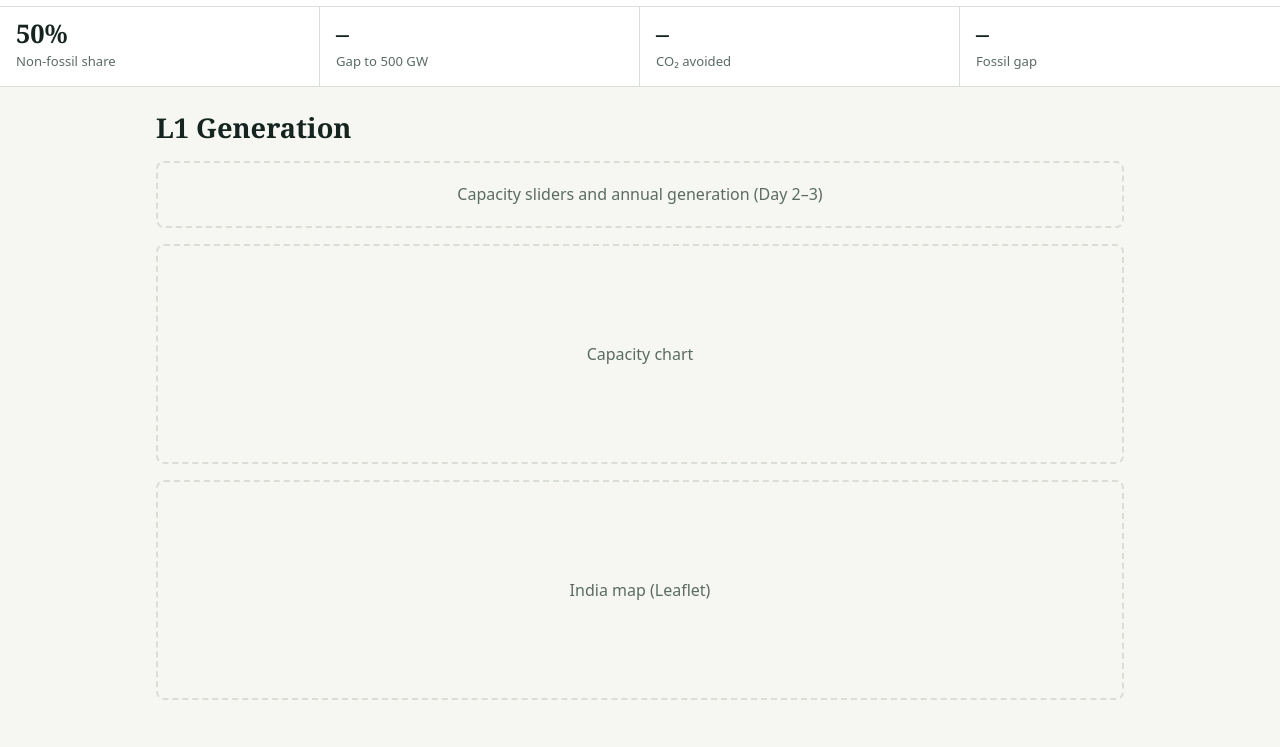
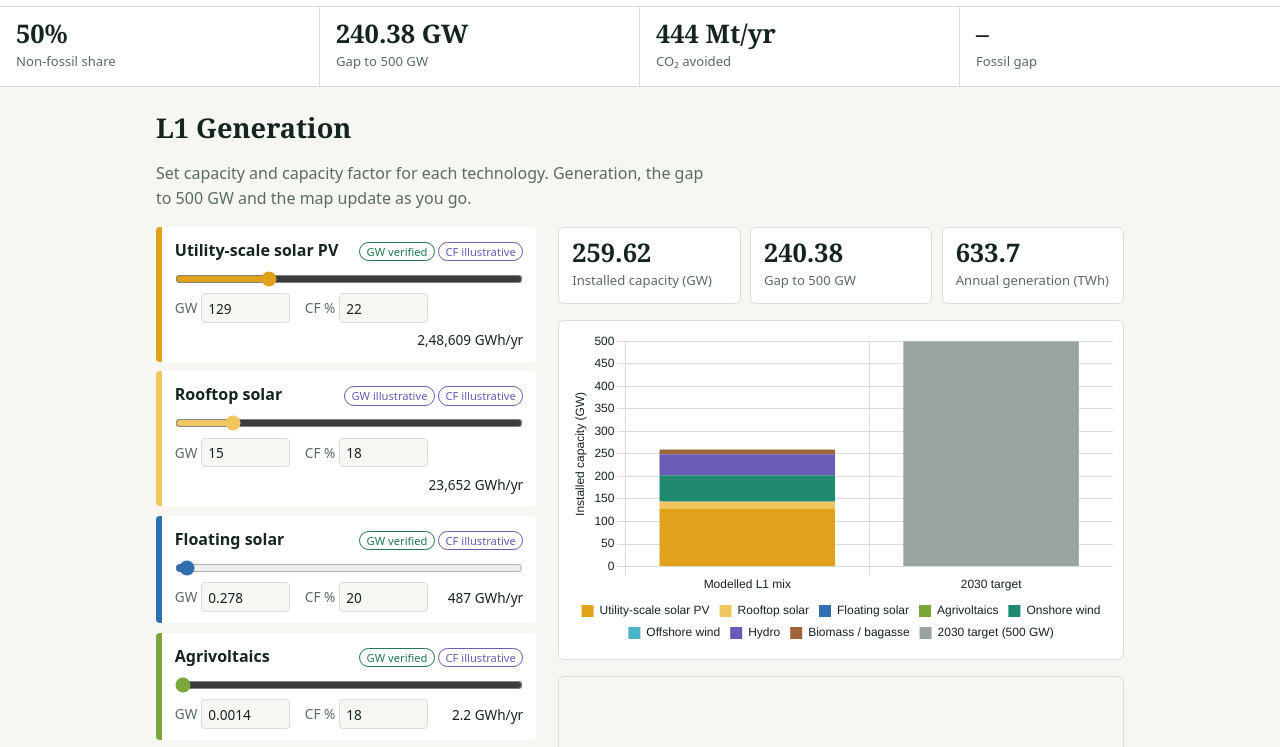
Before and after one commit to dksharma-aidev/cgets-india, a plain HTML site: page index.html in a window 1280 px wide. Both pictures are taken after a click on the link "L1 Generation". Shown: the part 47-794 px from the top of the page. Drawn offline with nearby package versions, Linux system fonts and the light colour scheme.

Commit message:
Making changes and creating l1 for the cgets-india webapp

```diff
--- a/app.js
+++ b/app.js
@@ -9,6 +9,7 @@ function show(id){
   document.getElementById("nav").classList.remove("open");
   document.getElementById("menuBtn").setAttribute("aria-expanded","false");
   window.scrollTo(0,0);
+  if(id === "l1" && window.L1) L1.onShow();
 }
 window.addEventListener("hashchange", () => show(location.hash.slice(1)));
 document.getElementById("menuBtn").addEventListener("click", e => {
@@ -59,6 +60,8 @@ async function init(){
     if(!r.ok) throw new Error(r.status);
     DATA = await r.json();
     renderKPIs(); renderFilters(); renderTable();
+    L1.init(DATA);
+    if(location.hash === "#l1") L1.onShow();
   }catch(e){
     const el = document.getElementById("dataError");
     el.hidden = false;
--- a/data.json
+++ b/data.json
@@ -2,7 +2,7 @@
  "meta": {
   "project": "CGETS India",
   "course": "CHE110 / VA05",
-  "updated": "2026-10-04",
+  "updated": "2026-10-05",
   "status_tags": {
    "verified": "Checked against a primary or official source",
    "unconfirmed": "Taken from the report; primary source not yet found",
@@ -333,6 +333,206 @@
    "year": "2030",
    "source": "MNRE",
    "status": "verified"
+  },
+  {
+   "id": "l1_rooftop_gw",
+   "label": "Rooftop solar capacity (L1 default)",
+   "value": 15,
+   "unit": "GW",
+   "year": "2025",
+   "source": "Modelling default, not from report",
+   "status": "illustrative"
+  },
+  {
+   "id": "l1_offshore_wind_gw",
+   "label": "Offshore wind capacity (L1 default)",
+   "value": 0,
+   "unit": "GW",
+   "year": "2025",
+   "source": "Modelling default, none installed",
+   "status": "illustrative"
+  },
+  {
+   "id": "l1_hydro_gw",
+   "label": "Hydro capacity (L1 default)",
+   "value": 47,
+   "unit": "GW",
+   "year": "2025",
+   "source": "Modelling default, not from report",
+   "status": "illustrative"
+  },
+  {
+   "id": "l1_cf_solar_utility",
+   "label": "Utility-scale solar PV capacity factor (default)",
+   "value": 22,
+   "unit": "%",
+   "year": "n/a",
+   "source": "Typical range for technology; replace with report value if available",
+   "status": "illustrative"
+  },
+  {
+   "id": "l1_cf_rooftop",
+   "label": "Rooftop solar capacity factor (default)",
+   "value": 18,
+   "unit": "%",
+   "year": "n/a",
+   "source": "Typical range for technology; replace with report value if available",
+   "status": "illustrative"
+  },
+  {
+   "id": "l1_cf_floating",
+   "label": "Floating solar capacity factor (default)",
+   "value": 20,
+   "unit": "%",
+   "year": "n/a",
+   "source": "Typical range for technology; replace with report value if available",
+   "status": "illustrative"
+  },
+  {
+   "id": "l1_cf_agri",
+   "label": "Agrivoltaics capacity factor (default)",
+   "value": 18,
+   "unit": "%",
+   "year": "n/a",
+   "source": "Typical range for technology; replace with report value if available",
+   "status": "illustrative"
+  },
+  {
+   "id": "l1_cf_onshore_wind",
+   "label": "Onshore wind capacity factor (default)",
+   "value": 28,
+   "unit": "%",
+   "year": "n/a",
+   "source": "Typical range for technology; replace with report value if available",
+   "status": "illustrative"
+  },
+  {
+   "id": "l1_cf_offshore_wind",
+   "label": "Offshore wind capacity factor (default)",
+   "value": 35,
+   "unit": "%",
+   "year": "n/a",
+   "source": "Typical range for technology; replace with report value if available",
+   "status": "illustrative"
+  },
+  {
+   "id": "l1_cf_hydro",
+   "label": "Hydro capacity factor (default)",
+   "value": 40,
+   "unit": "%",
+   "year": "n/a",
+   "source": "Typical range for technology; replace with report value if available",
+   "status": "illustrative"
+  },
+  {
+   "id": "l1_cf_biomass",
+   "label": "Biomass / bagasse capacity factor (default)",
+   "value": 60,
+   "unit": "%",
+   "year": "n/a",
+   "source": "Typical range for technology; replace with report value if available",
+   "status": "illustrative"
+  },
+  {
+   "id": "l1_grid_emission_factor",
+   "label": "Grid emission factor used for CO2 avoided",
+   "value": 0.7,
+   "unit": "tCO2/MWh",
+   "year": "n/a",
+   "source": "Rounded planning value; check CEA CO2 baseline database",
+   "status": "illustrative"
+  }
+ ],
+ "projects": [
+  {
+   "id": "p_bhadla",
+   "name": "Bhadla Solar Park",
+   "type": "solar",
+   "capacity_mw": 2245,
+   "lat": 27.5395,
+   "lon": 71.9155,
+   "source": "Report source",
+   "status": "verified"
+  },
+  {
+   "id": "p_pavagada",
+   "name": "Pavagada Solar Park",
+   "type": "solar",
+   "capacity_mw": 2050,
+   "lat": 14.1,
+   "lon": 77.2833,
+   "source": "Report source",
+   "status": "verified"
+  },
+  {
+   "id": "p_omkareshwar",
+   "name": "Omkareshwar Floating Solar",
+   "type": "floating",
+   "capacity_mw": 278,
+   "lat": 22.24,
+   "lon": 76.15,
+   "source": "PIB",
+   "status": "verified"
+  },
+  {
+   "id": "p_marathwada",
+   "name": "Marathwada Agrivoltaic Pilot",
+   "type": "agri",
+   "capacity_mw": 1.4,
+   "lat": 19.8762,
+   "lon": 75.3433,
+   "source": "Report source",
+   "status": "verified"
+  },
+  {
+   "id": "h2_odisha",
+   "name": "Green Hydrogen Cluster – Odisha",
+   "type": "h2",
+   "capacity_mw": null,
+   "lat": 20.2961,
+   "lon": 85.8245,
+   "source": "Report source; pin is approximate",
+   "status": "unconfirmed"
+  },
+  {
+   "id": "h2_gujarat",
+   "name": "Green Hydrogen Cluster – Gujarat",
+   "type": "h2",
+   "capacity_mw": null,
+   "lat": 22.2587,
+   "lon": 71.1924,
+   "source": "Report source; pin is approximate",
+   "status": "unconfirmed"
+  },
+  {
+   "id": "h2_karnataka",
+   "name": "Green Hydrogen Cluster – Karnataka",
+   "type": "h2",
+   "capacity_mw": null,
+   "lat": 15.3173,
+   "lon": 75.7139,
+   "source": "Report source; pin is approximate",
+   "status": "unconfirmed"
+  },
+  {
+   "id": "h2_maharashtra",
+   "name": "Green Hydrogen Cluster – Maharashtra",
+   "type": "h2",
+   "capacity_mw": null,
+   "lat": 19.7515,
+   "lon": 75.7139,
+   "source": "Report source; pin is approximate",
+   "status": "unconfirmed"
+  },
+  {
+   "id": "h2_panipat",
+   "name": "Green Hydrogen Cluster – Panipat",
+   "type": "h2",
+   "capacity_mw": null,
+   "lat": 29.3909,
+   "lon": 76.9635,
+   "source": "Report source; pin is approximate",
+   "status": "unconfirmed"
   }
  ]
 }
--- a/index.html
+++ b/index.html
@@ -5,6 +5,7 @@
 <meta name="viewport" content="width=device-width, initial-scale=1">
 <title>CGETS India – Clean & Green Energy Simulator</title>
 <meta name="description" content="Interactive simulator and dashboard for India's Clean & Green Energy Technology Stack.">
+<link rel="stylesheet" href="https://unpkg.com/leaflet@1.9.4/dist/leaflet.css">
 <link rel="stylesheet" href="style.css">
 </head>
 <body>
@@ -42,10 +43,27 @@
     <div class="ph">Scenario presets go here (Day 3)</div>
   </section>
 
-  <section class="view" id="l1"><h1>L1 Generation</h1>
-    <div class="ph">Capacity sliders and annual generation (Day 2–3)</div>
-    <div class="ph tall" id="chart-l1">Capacity chart</div>
-    <div class="ph tall" id="map-l1">India map (Leaflet)</div></section>
+  <section class="view" id="l1">
+    <h1>L1 Generation</h1>
+    <p class="lead">Set capacity and capacity factor for each technology. Generation, the gap to 500 GW and the map update as you go.</p>
+    <div class="l1-grid">
+      <div class="l1-controls">
+        <div id="l1Controls"></div>
+        <p class="note">Capacities for floating solar, agrivoltaics, onshore wind, biomass and utility solar come from the report. Rooftop, offshore wind and hydro capacities, and <b>all capacity factors</b>, are illustrative defaults, not report figures.</p>
+        <button type="button" class="btn" id="l1Reset">Reset to defaults</button>
+      </div>
+      <div class="l1-results">
+        <div class="stats">
+          <div class="stat"><span class="k-val" id="l1Total">–</span><span class="k-lab">Installed capacity (GW)</span></div>
+          <div class="stat"><span class="k-val" id="l1Gap">–</span><span class="k-lab" id="l1GapLab">Gap to 500 GW</span></div>
+          <div class="stat"><span class="k-val" id="l1Gen">–</span><span class="k-lab">Annual generation (TWh)</span></div>
+        </div>
+        <div class="chart-box"><canvas id="l1Chart" aria-label="Stacked bar of installed capacity by technology against the 500 GW target" role="img"></canvas></div>
+        <div id="l1Map" role="region" aria-label="Map of India with project pins"></div>
+        <p class="note" id="l1MapNote">Pins for hydrogen clusters are approximate. Map tiles need internet unless already viewed.</p>
+      </div>
+    </div>
+  </section>
 
   <section class="view" id="l2"><h1>L2 Conversion & Storage</h1>
     <div class="ph">BESS and pumped-hydro sliders, storage toggle</div>
@@ -72,6 +90,11 @@
 </main>
 
 <footer>CHE110 · VA05 Modern Technologies for Clean and Green Energy Development in India · Open source, no tracking.</footer>
+<script src="https://unpkg.com/leaflet@1.9.4/dist/leaflet.js"></script>
+<script>window.L||document.write('<script src="lib/leaflet.js"><\/script>')</script>
+<script src="https://cdn.jsdelivr.net/npm/chart.js@4.4.1/dist/chart.umd.min.js"></script>
+<script>window.Chart||document.write('<script src="lib/chart.umd.min.js"><\/script>')</script>
+<script src="l1.js"></script>
 <script src="app.js"></script>
 </body>
 </html>
--- /dev/null
+++ b/l1.js
@@ -0,0 +1,130 @@
+"use strict";
+/* L1 Generation panel: sliders, annual generation, capacity chart, India map.
+   All defaults are read from data.json (never hard-coded here), so edits to the data file flow through. */
+const L1 = (() => {
+  const HOURS = 8760;                       // hours per year
+  // capId / cfId point at data.json entries. scale converts the stored unit to GW (MW -> 0.001).
+  const TECHS = [
+    {key:"solar_utility", name:"Utility-scale solar PV", color:"#e0a21b", max:500, step:1,      capId:"solar_pv_capacity",           scale:1,     cfId:"l1_cf_solar_utility"},
+    {key:"rooftop",       name:"Rooftop solar",          color:"#f0c75e", max:100, step:0.5,    capId:"l1_rooftop_gw",               scale:1,     cfId:"l1_cf_rooftop"},
+    {key:"floating",      name:"Floating solar",         color:"#2f6fb0", max:20,  step:0.001,  capId:"floating_solar_commissioned", scale:0.001, cfId:"l1_cf_floating"},
+    {key:"agri",          name:"Agrivoltaics",           color:"#7aa63a", max:5,   step:0.0001, capId:"agrivoltaic_pilot",           scale:0.001, cfId:"l1_cf_agri"},
+    {key:"onshore_wind",  name:"Onshore wind",           color:"#1f8a70", max:250, step:0.5,    capId:"wind_capacity",               scale:1,     cfId:"l1_cf_onshore_wind"},
+    {key:"offshore_wind", name:"Offshore wind",          color:"#4fb3c8", max:100, step:0.5,    capId:"l1_offshore_wind_gw",         scale:1,     cfId:"l1_cf_offshore_wind"},
+    {key:"hydro",         name:"Hydro",                  color:"#6a5bb5", max:100, step:0.5,    capId:"l1_hydro_gw",                 scale:1,     cfId:"l1_cf_hydro"},
+    {key:"biomass",       name:"Biomass / bagasse",      color:"#a0643a", max:30,  step:0.1,    capId:"biomass_capacity",            scale:1,     cfId:"l1_cf_biomass"}
+  ];
+  const PIN_COLOR = {solar:"#e0a21b", floating:"#2f6fb0", agri:"#7aa63a", h2:"#1f8a70"};
+  let D, chart, map, mapReady = false, ready = false;
+  const state = {};                         // key -> {cap (GW), cf (%)}
+
+  const fig = id => D.figures.find(f => f.id === id);
+  const $ = id => document.getElementById(id);
+  const esc = s => String(s).replace(/[&<>"']/g, c => ({"&":"&amp;","<":"&lt;",">":"&gt;",'"':"&quot;","'":"&#39;"}[c]));
+  const fmtGW  = v => v.toLocaleString("en-IN", {maximumFractionDigits: v >= 1 ? 2 : 4});
+  const fmtGWh = v => v.toLocaleString("en-IN", {maximumFractionDigits: v < 100 ? 1 : 0});
+
+  function defaults(){
+    TECHS.forEach(t => { state[t.key] = {cap: +(fig(t.capId).value * t.scale).toFixed(6), cf: fig(t.cfId).value}; });
+  }
+
+  function buildControls(){
+    $("l1Controls").innerHTML = TECHS.map(t => {
+      const cs = fig(t.capId).status, fs = fig(t.cfId).status;
+      return `<div class="tech" style="--c:${t.color}">
+        <div class="t-head"><b>${esc(t.name)}</b>
+          <span><span class="tag sm ${cs}" title="Capacity source: ${esc(fig(t.capId).source)}">GW ${cs}</span><span class="tag sm ${fs}" title="${esc(fig(t.cfId).source)}">CF ${fs}</span></span></div>
+        <input type="range" id="rng-${t.key}" min="0" max="${t.max}" step="${t.step}" aria-label="${esc(t.name)} capacity in GW">
+        <div class="t-row">
+          <label>GW <input type="number" id="cap-${t.key}" min="0" step="${t.step}"></label>
+          <label>CF % <input type="number" id="cf-${t.key}" min="0" max="100" step="1"></label>
+          <span class="t-out" id="out-${t.key}">–</span>
+        </div></div>`;
+    }).join("");
+    TECHS.forEach(t => {
+      const rng = $("rng-"+t.key), cap = $("cap-"+t.key), cf = $("cf-"+t.key);
+      rng.addEventListener("input", () => { state[t.key].cap = +rng.value; cap.value = rng.value; update(); });
+      cap.addEventListener("input", () => { state[t.key].cap = Math.max(0, +cap.value || 0); rng.value = state[t.key].cap; update(); });
+      cf.addEventListener("input",  () => { state[t.key].cf = Math.min(100, Math.max(0, +cf.value || 0)); update(); });
+    });
+  }
+
+  function syncInputs(){
+    TECHS.forEach(t => {
+      $("rng-"+t.key).value = state[t.key].cap;
+      $("cap-"+t.key).value = state[t.key].cap;
+      $("cf-"+t.key).value  = state[t.key].cf;
+    });
+  }
+
+  function buildChart(){
+    if(!window.Chart){ $("l1Chart").parentElement.textContent = "Chart library not loaded. Connect once to the internet or add lib/chart.umd.min.js."; return; }
+    const css = getComputedStyle(document.documentElement);
+    Chart.defaults.color = css.getPropertyValue("--ink").trim() || "#16241f";
+    Chart.defaults.borderColor = css.getPropertyValue("--line").trim() || "#d9ded6";
+    const target = fig("target_nonfossil_2030").value;
+    const ds = TECHS.map(t => ({label:t.name, data:[0,0], backgroundColor:t.color, stack:"s"}));
+    ds.push({label:`2030 target (${target} GW)`, data:[0,target], backgroundColor:"#9aa59f", stack:"s"});
+    chart = new Chart($("l1Chart"), {
+      type:"bar",
+      data:{labels:["Modelled L1 mix","2030 target"], datasets:ds},
+      options:{responsive:true, maintainAspectRatio:false,
+        scales:{x:{stacked:true}, y:{stacked:true, beginAtZero:true, title:{display:true, text:"Installed capacity (GW)"}}},
+        plugins:{legend:{position:"bottom", labels:{boxWidth:12}},
+                 tooltip:{callbacks:{label:c => c.parsed.y ? `${c.dataset.label}: ${fmtGW(c.parsed.y)} GW` : null}}}}
+    });
+  }
+
+  /* E (GWh/yr) = P (GW) x CF x 8760 */
+  function update(){
+    const target = fig("target_nonfossil_2030").value, ef = fig("l1_grid_emission_factor").value;
+    let totalGW = 0, totalGWh = 0;
+    TECHS.forEach((t, i) => {
+      const {cap, cf} = state[t.key], e = cap * (cf / 100) * HOURS;
+      totalGW += cap; totalGWh += e;
+      $("out-"+t.key).textContent = fmtGWh(e) + " GWh/yr";
+      if(chart) chart.data.datasets[i].data[0] = cap;
+    });
+    if(chart) chart.update("none");
+    const gap = target - totalGW;
+    $("l1Total").textContent = fmtGW(totalGW);
+    $("l1Gap").textContent = fmtGW(Math.abs(gap));
+    $("l1GapLab").textContent = gap > 0 ? `Gap to ${target} GW` : `Above ${target} GW target`;
+    $("l1Gen").textContent = (totalGWh / 1000).toLocaleString("en-IN", {maximumFractionDigits: 1});
+    // KPI header: gap and CO2 avoided (upper bound: all L1 output displaces grid-average fossil power)
+    $("kpi-gap").textContent = gap > 0 ? fmtGW(gap) + " GW" : "Met";
+    $("kpi-co2").textContent = (totalGWh * ef / 1000).toLocaleString("en-IN", {maximumFractionDigits: 0}) + " Mt/yr";
+  }
+
+  function buildMap(){
+    if(mapReady) return;
+    if(!window.L){ $("l1Map").textContent = "Map library not loaded. Connect once to the internet or add lib/leaflet.js."; return; }
+    map = L.map("l1Map", {scrollWheelZoom:false});
+    L.tileLayer("https://tile.openstreetmap.org/{z}/{x}/{y}.png", {maxZoom:12, attribution:"&copy; OpenStreetMap contributors"})
+      .on("tileerror", () => { $("l1MapNote").textContent = "Map tiles unavailable offline. Pins still work."; }).addTo(map);
+    const pts = [];
+    D.projects.forEach(p => {
+      const r = p.capacity_mw ? Math.min(16, 6 + Math.sqrt(p.capacity_mw) / 5) : 7;
+      L.circleMarker([p.lat, p.lon], {radius:r, color:"#16241f", weight:1, fillColor:PIN_COLOR[p.type] || "#888", fillOpacity:.85})
+        .bindPopup(`<b>${esc(p.name)}</b><br>${p.capacity_mw ? esc(p.capacity_mw.toLocaleString("en-IN")) + " MW" : "Capacity not stated"}<br><small>${esc(p.status)} · ${esc(p.source)}</small>`)
+        .addTo(map);
+      pts.push([p.lat, p.lon]);
+    });
+    map.fitBounds(pts, {padding:[24,24]});
+    mapReady = true;
+  }
+
+  return {
+    get ready(){ return ready; },
+    init(data){
+      D = data; defaults(); buildControls(); syncInputs(); buildChart(); update(); ready = true;
+      $("l1Reset").addEventListener("click", () => { defaults(); syncInputs(); update(); });
+    },
+    // The map needs a visible container, so build it (or resize it) only when the view is shown.
+    onShow(){
+      if(!ready) return;
+      buildMap();
+      if(map) setTimeout(() => map.invalidateSize(), 50);
+    }
+  };
+})();
--- a/style.css
+++ b/style.css
@@ -48,3 +48,23 @@ footer{border-top:1px solid var(--line);padding:1rem;text-align:center;font-size
  nav.open{display:flex}
 }
 @media(prefers-reduced-motion:no-preference){.view.on{animation:in .18s ease-out}@keyframes in{from{opacity:0}}}
+
+/* ---- L1 Generation ---- */
+.l1-grid{display:grid;grid-template-columns:minmax(300px,380px) 1fr;gap:1.4rem;align-items:start}
+.tech{background:var(--card);border-left:6px solid var(--c,var(--l1));border-radius:4px;padding:.7rem .8rem;margin-bottom:.6rem}
+.t-head{display:flex;flex-wrap:wrap;justify-content:space-between;align-items:center;gap:.3rem}
+.t-head b{font-weight:600}
+.tech input[type=range]{width:100%;margin:.5rem 0 .3rem;accent-color:var(--c,var(--l1))}
+.t-row{display:flex;flex-wrap:wrap;align-items:center;gap:.4rem .9rem;font-size:.85rem;color:var(--mute)}
+.t-row input[type=number]{width:5.6rem;font:inherit;padding:.2rem .4rem;border:1px solid var(--line);border-radius:4px;background:var(--bg);color:var(--ink)}
+.t-out{margin-left:auto;color:var(--ink);font-variant-numeric:tabular-nums}
+.tag.sm{font-size:.7rem;padding:0 .4rem;margin-left:.2rem}
+.note{font-size:.84rem;color:var(--mute);max-width:62ch}
+.btn{font:inherit;padding:.4rem .9rem;border:1px solid var(--ink);background:none;color:var(--ink);border-radius:6px;cursor:pointer}
+.btn:hover{background:var(--ink);color:var(--bg)}
+.stats{display:grid;grid-template-columns:repeat(3,1fr);gap:.6rem;margin-bottom:1rem}
+.stat{background:var(--card);border:1px solid var(--line);border-radius:6px;padding:.7rem .8rem}
+.chart-box{position:relative;height:340px;background:var(--card);border:1px solid var(--line);border-radius:6px;padding:.6rem;margin-bottom:1rem}
+#l1Map{height:380px;width:100%;border:1px solid var(--line);border-radius:6px;z-index:0}
+@media(max-width:860px){.l1-grid{grid-template-columns:1fr}}
+@media(max-width:480px){.stats{grid-template-columns:1fr}.chart-box{height:300px}#l1Map{height:320px}}
--- a/sw.js
+++ b/sw.js
@@ -1,6 +1,6 @@
 // Offline cache: shell files are cached on install; anything else (CDN libs) is cached on first use.
-const CACHE = "cgets-v1";
-const SHELL = ["./","index.html","style.css","app.js","data.json"];
+const CACHE = "cgets-v2";
+const SHELL = ["./","index.html","style.css","app.js","l1.js","data.json"];
 self.addEventListener("install", e => e.waitUntil(caches.open(CACHE).then(c => c.addAll(SHELL)).then(() => self.skipWaiting())));
 self.addEventListener("activate", e => e.waitUntil(
   caches.keys().then(ks => Promise.all(ks.filter(k => k !== CACHE).map(k => caches.delete(k)))).then(() => self.clients.claim())));
```
Also changed, not shown: 1 other file.
